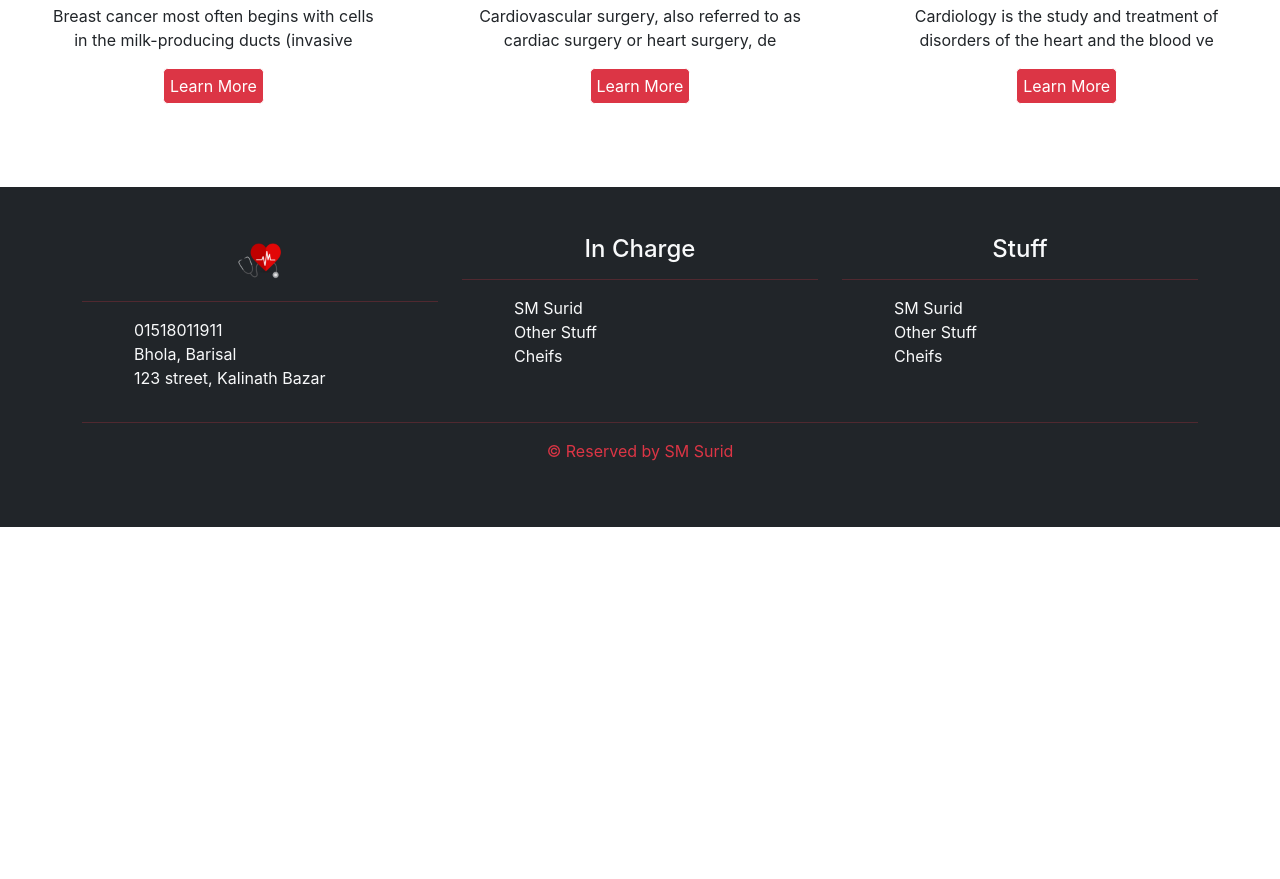
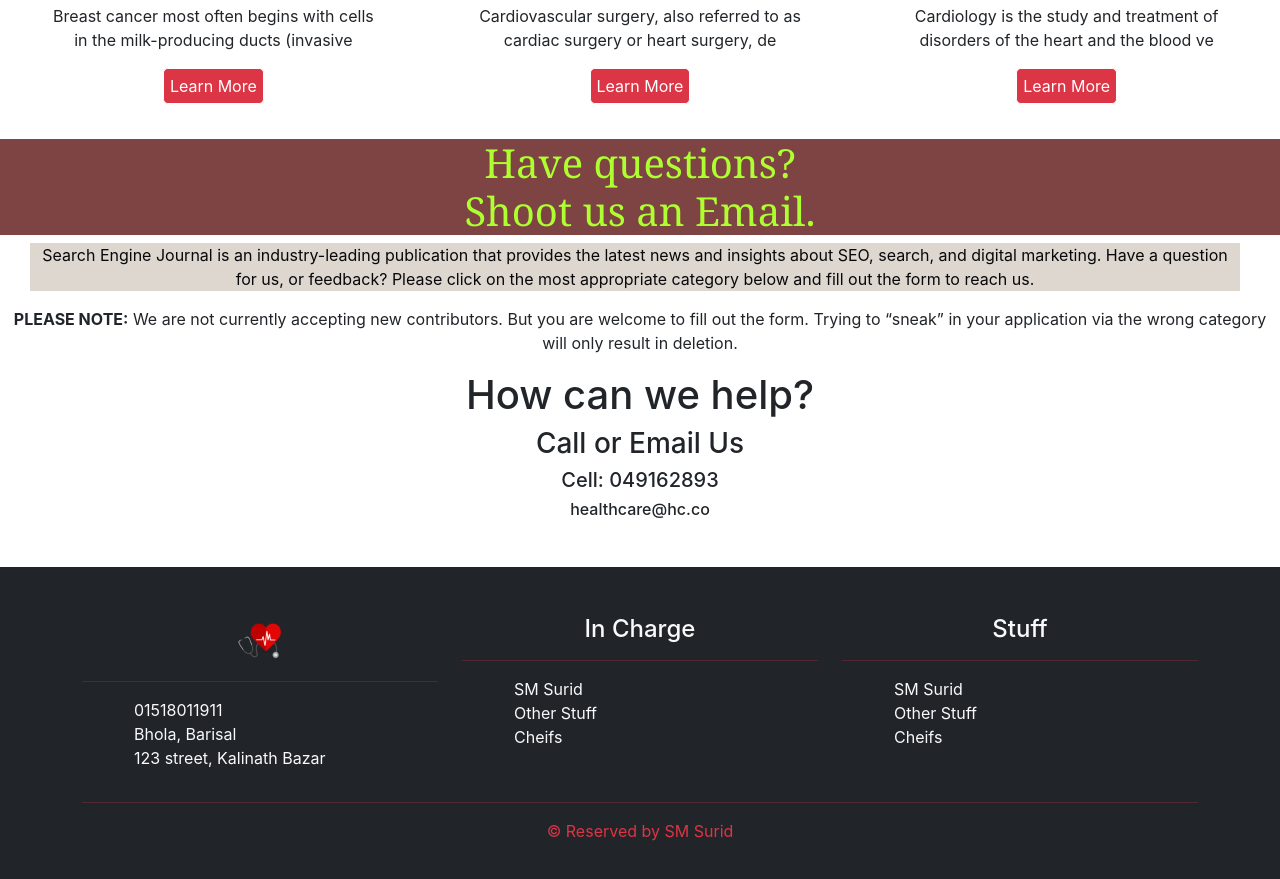
Before and after one commit to surid-s/OXY_GYM, a React (Create React App) app: page / in a window 1280 px wide. Shown: the part 2100-2979 px from the top of the page. Before the commit the page ends 2627 px from the top, so only its background shows below. Built offline with nearby package versions, Linux system fonts and the light colour scheme; no server answers.

Commit message:
almost done

```diff
--- a/src/components/pages/home/Home.js
+++ b/src/components/pages/home/Home.js
@@ -1,4 +1,5 @@
 import React from "react"
+import Contact from "../contact us/Contact"
 // import Header from "../header/Header"
 import Hero from "../Hero/Hero"
 import Services from "../services/Services"
@@ -9,6 +10,7 @@ const Home = () => {
       {/* <Header></Header> */}
       <Hero></Hero>
       <Services></Services>
+      <Contact></Contact>
     </div>
   )
 }
```
